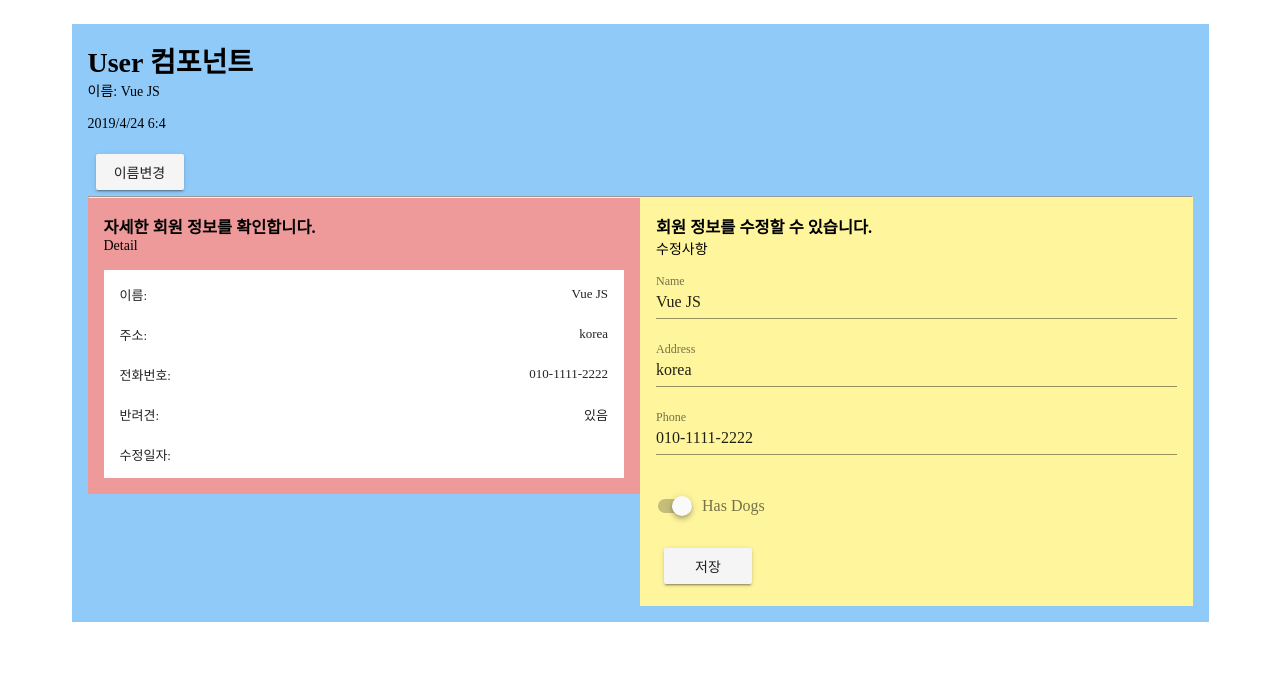
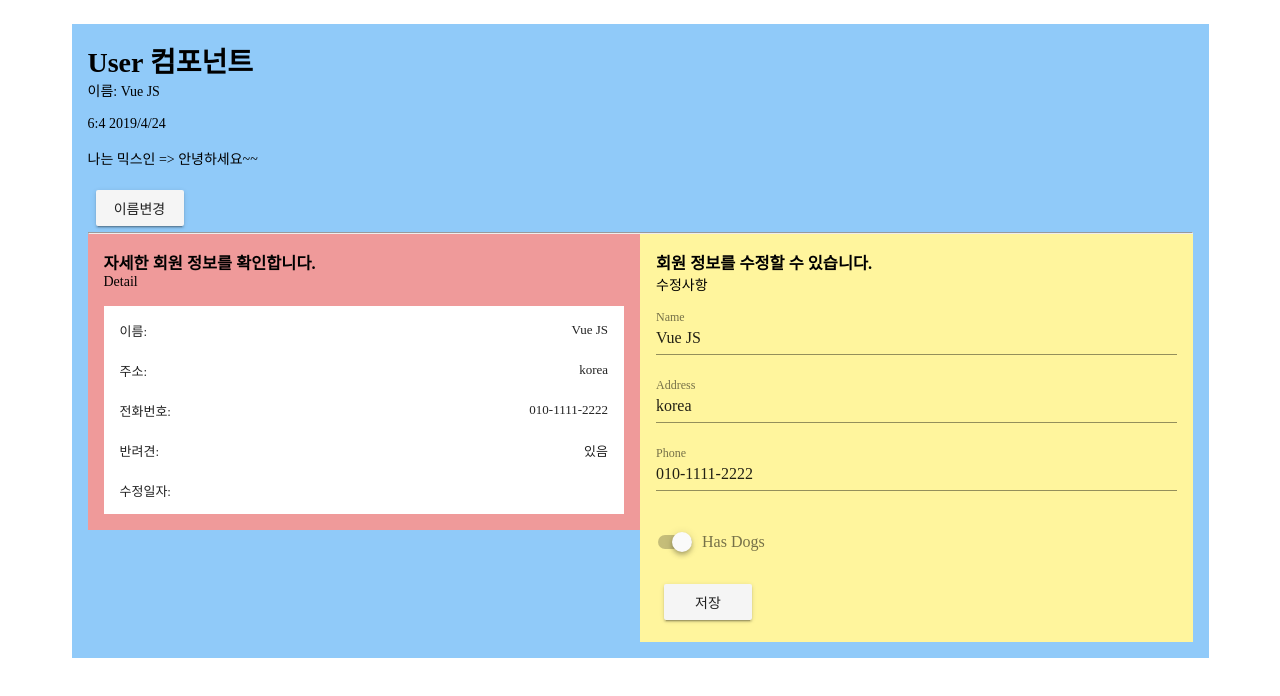
Before and after one commit to lilis7575/vue-cli-create, a Vue app: page / in a window 1280 px wide. Shown: the top 696 px of the page. Built offline with nearby package versions, Linux system fonts and the light colour scheme.

Commit message:
Vue CLI 3.0 시작하기 - 10. Mixin (2) | VueJS Tutorial

```diff
--- a/src/components/User.vue
+++ b/src/components/User.vue
@@ -3,6 +3,7 @@
     <h1>User 컴포넌트</h1>
     <p>이름: {{ name }}</p>
     <p>{{ getDateAndTime(createAt) }}</p>
+    <p>{{ helloToMixin }}</p>
     <v-btn @click="changeName()">이름변경</v-btn>
     <hr>
     <v-layout row wrap>
@@ -36,7 +37,13 @@ export default {
     UserEdit
   },
   created() {
+    console.log("user.vue");
     this.createAt = new Date();
+  },
+  computed: {
+    helloToMixin() {
+      return this.mixinData + " => 안녕하세요~~";
+    }
   },
   methods: {
     changeName() {
@@ -47,20 +54,20 @@ export default {
       this.address = obj.address;
       this.phone = obj.phone;
       this.hasDog = obj.hasDog;
+    },
+    getDateAndTime(date) {
+      // mixin 에 있는 함수보다 로컬 함수가 우선 수행된다.
+      if (date != null) {
+        let hour = date.getHours();
+        let minutes = date.getMinutes();
+        let fullDate = `${date.getFullYear()}/${date.getMonth() +
+          1}/${date.getDate()}`;
+
+        return `${hour}:${minutes} ${fullDate} `;
+      } else {
+        return null;
+      }
     }
-    // ,
-    // getDateAndTime(date) {
-    //   if (date != null) {
-    //     let hour = date.getHours();
-    //     let minutes = date.getMinutes();
-    //     let fullDate = `${date.getFullYear()}/${date.getMonth() +
-    //       1}/${date.getDate()}`;
-
-    //     return `${fullDate} ${hour}:${minutes} `;
-    //   } else {
-    //     return null;
-    //   }
-    // }
   },
   mixins: [dateFormat]
 };
--- a/src/components/UserDetail.vue
+++ b/src/components/UserDetail.vue
@@ -44,6 +44,7 @@ export default {
     }
   },
   created() {
+    console.log("userdetail.vue");
     eventBus.$on("userWasEdited", date => {
       this.editedDate = date;
     });
--- a/src/mixins/dateFormat.js
+++ b/src/mixins/dateFormat.js
@@ -1,4 +1,12 @@
 export const dateFormat = {
+    created() {
+        console.log("믹스인")
+    },
+    data() {
+      return {
+          mixinData: "나는 믹스인"
+      }
+    },
     methods: {
         getDateAndTime(date) {
             if (date != null) {
```
Also changed, not shown: 1 other file (tests, documents, lock files or other folders).
